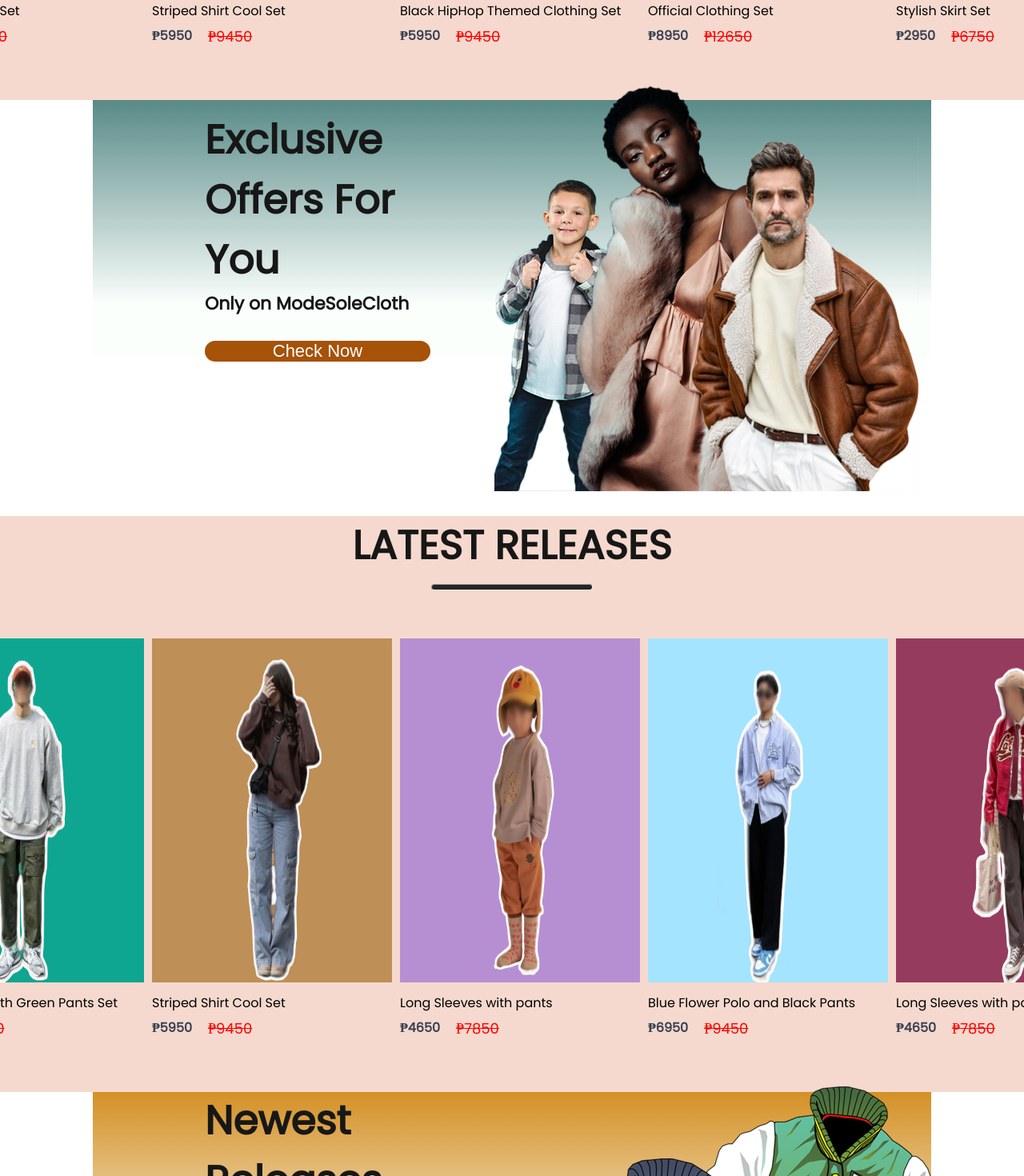
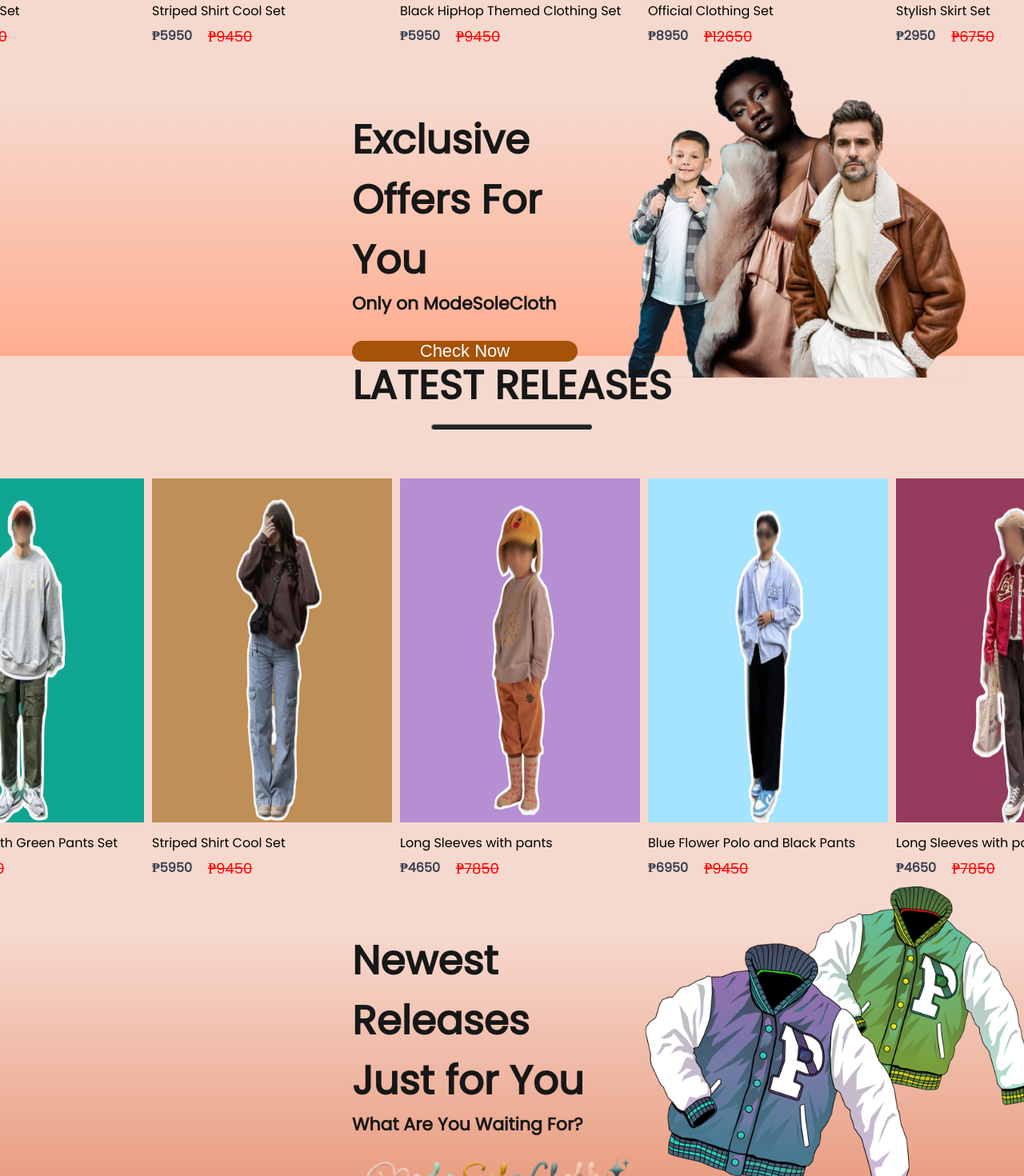
Before and after one commit to Cervera-jpg/ModeSoleCloth, a React (Create React App) app: page / in a window 1280 px wide. Shown: the part 1540-3010 px from the top of the page at 80% size. Built offline with nearby package versions, Linux system fonts and the light colour scheme.

Commit message:
Updated a file
Changed the background color of the website

```diff
--- a/src/Components/Advertisement/Advertisement.css
+++ b/src/Components/Advertisement/Advertisement.css
@@ -1,17 +1,17 @@
 .offers {
-  width: 60%;
+  width: 100%;
   height: 40vh;
   display: flex;
   margin: auto;
   padding: 0px 140px;
-  margin-bottom: 200px;
-  background: linear-gradient(180deg, #588a87 0%, #e1ffea22 80%);
+  background: linear-gradient(180deg, #f6d9ce 0%, #ffad8f 100%);
 }
 .offers-left {
   flex: 1;
   display: flex;
   flex-direction: column;
   justify-content: center;
+  margin-left: 300px;
 }
 
 .offers-left h1 {
@@ -49,3 +49,9 @@
   justify-content: flex-end;
   padding-top: 50px;
 }
+.offers-right img {
+  height: auto;
+  width: 500px;
+  margin-bottom: 160px;
+  margin-right: 300px;
+}
--- a/src/Components/Advertisement/Advertisement_1.css
+++ b/src/Components/Advertisement/Advertisement_1.css
@@ -1,14 +1,11 @@
-.Advertisement_1 {
-  background-color: #f6d9ce;
-}
 .offers1 {
-  width: 60%;
+  width: 100%;
   height: 40vh;
   display: flex;
   margin: auto;
   padding: 0px 140px;
-  margin-bottom: 200px;
-  background: linear-gradient(180deg, #d49025 0%, #e1ffea22 80%);
+
+  background: linear-gradient(180deg, #f6d9ce 0%, #e99c80 100%);
 }
 .offers-left1 img {
   margin-top: 20px;
@@ -21,6 +18,7 @@
   display: flex;
   flex-direction: column;
   justify-content: center;
+  margin-left: 300px;
 }
 .offers-left1 h1 {
   margin-top: 20px;
@@ -47,3 +45,9 @@
   justify-content: flex-end;
   padding-top: 50px;
 }
+.offers-right1 img {
+  height: auto;
+  width: 500px;
+  margin-bottom: 180px;
+  margin-right: 300px;
+}
--- a/src/Pages/CSS/ShopCategory.css
+++ b/src/Pages/CSS/ShopCategory.css
@@ -1,5 +1,5 @@
 .shop-category {
-  background-color: #f0c2c2;
+  background-color: #f6d9ce;
 }
 
 .shopcategory-banner {
```
